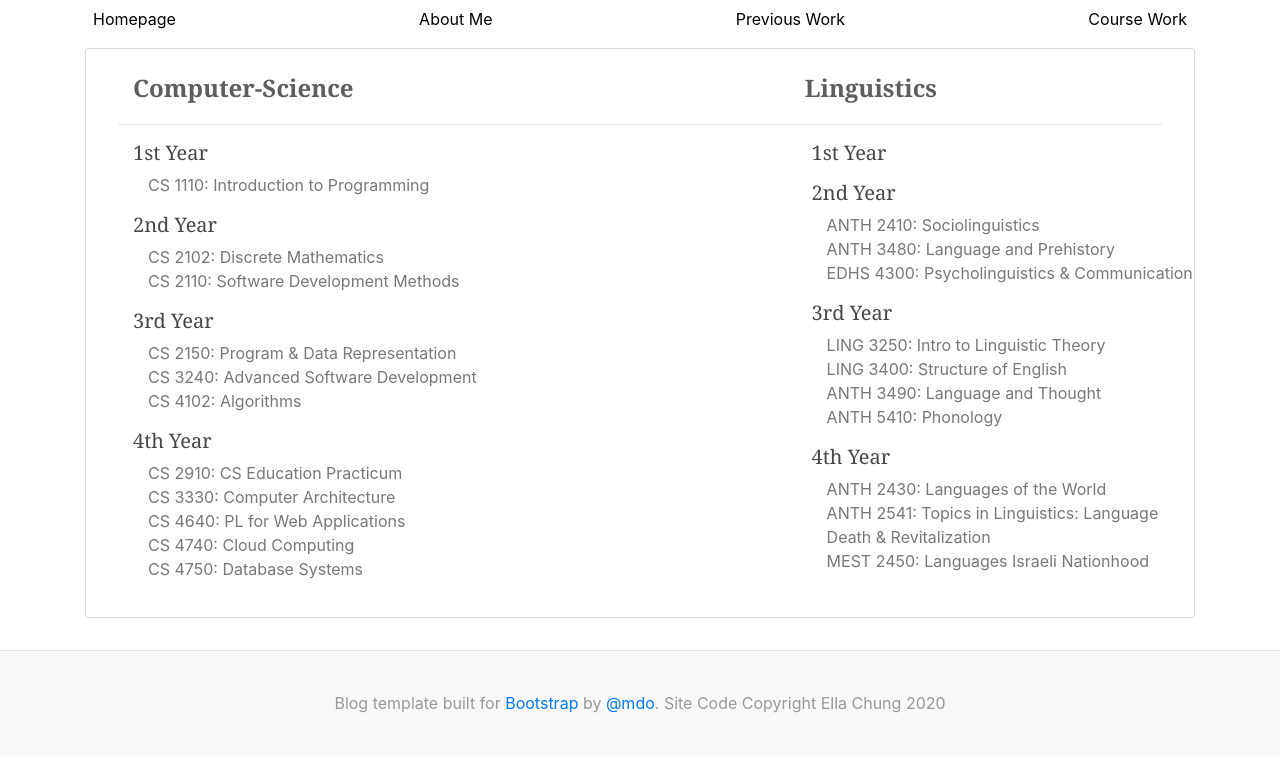
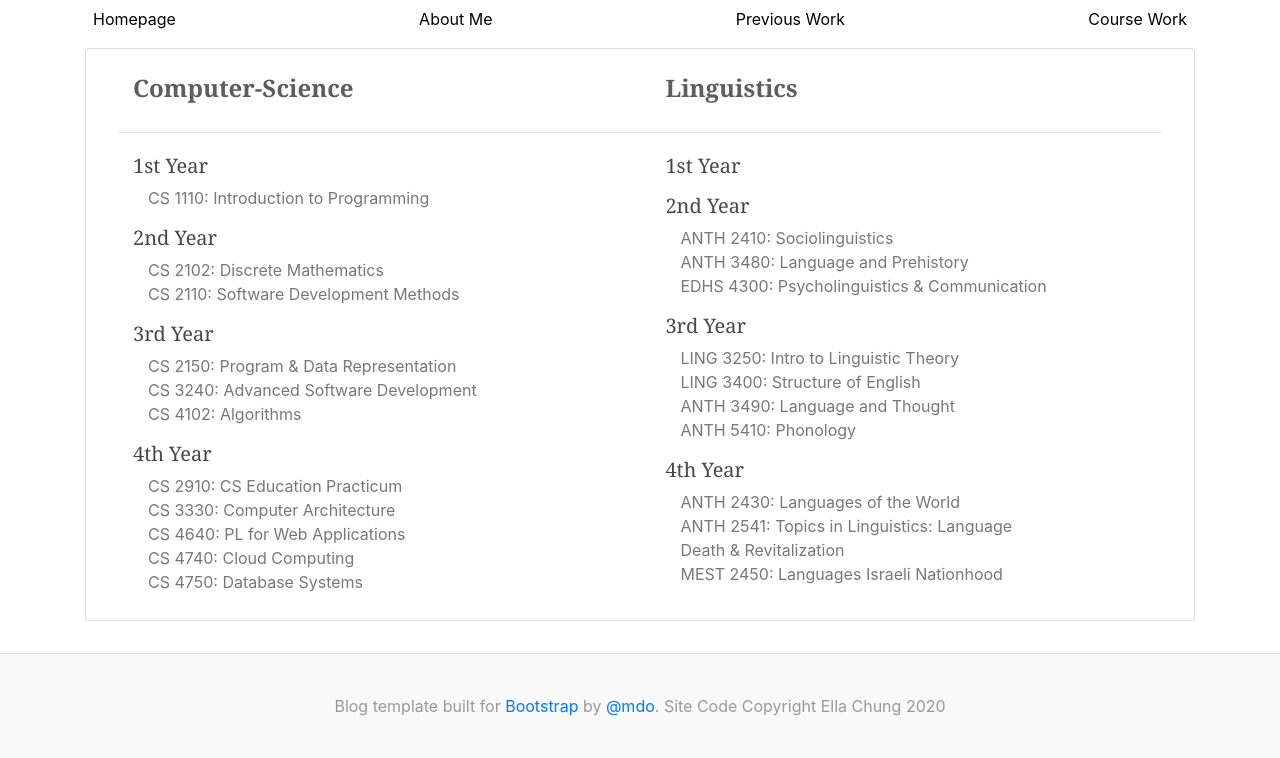
Before and after one commit to EllaChung/escResume, a Django app: page /courseWork/ in a window 1280 px wide. Shown: the part 73-831 px from the top of the page. Before the commit the page ends 786 px from the top, so only its background shows below. Run offline with Django 3.2, Linux system fonts and the light colour scheme; some libraries are stand-ins or nearby versions.

Commit message:
Fixed scalability of coursework

```diff
--- a/polls/static/styling/courseWork.css
+++ b/polls/static/styling/courseWork.css
@@ -5,6 +5,18 @@ h5 {
 
 .list-unstyled {
     padding-left: 30px;
+}
+
+.cs {
+    grid-column: 1/2;
+}
+
+.linguistics {
+    grid-column: 2/3;
+}
+
+.titleblock {
+    width: 200%;
 }
 
 .narrative {
--- a/polls/templates/polls/courseWork.html
+++ b/polls/templates/polls/courseWork.html
@@ -3,17 +3,16 @@
 
 {% block content %}
 
-<link rel="stylesheet"  type="text/css" href="{% static 'styling/courseWork.css' %}">
+<link rel="stylesheet"  type="text/css" href="{% static 'styling/courseWork.css' %}"/>
 
   <div class="container">
     <div class="jumbotron text-black rounded" style="background-color: white; padding-top: 20px; padding-bottom: 20px; border: 0.5px rgba(207, 207, 207, 0.705) solid;">
-        <!--<h5 class="display-4 font-italic" style="padding-left: 15px; color: rgba(19, 161, 255, 0.459)">Course Work</h5>
-        <hr>-->
-        <h4 style="padding-left: 15px; padding-top: 5px; padding-bottom: 5px; word-spacing: 445px"><strong>Computer-Science Linguistics</strong></h4>
-        <!--<h4 style="padding-right: 215px; text-align: right"><strong>Linguistics</strong></h4>-->
-        <hr>
-        <div class="grid-container" style="display: grid; grid-template-columns: 50% 50%; grid-gap: 15%">
-          <div>
+      <div class="grid-container" style="display: grid; grid-template-columns: 50% 50%; grid-gap: 1%">
+        <h4 style="padding-left: 15px; padding-top: 5px; padding-bottom: 0px; word-spacing: 45px"><strong>Computer-Science</strong></h4>
+        <h4 style="padding-left: 15px; padding-top: 5px; padding-bottom: 0px; word-spacing: 45px"><strong>Linguistics</strong></h4>
+        <hr class="titleblock">
+
+          <div class="cs">
             <h5>1st Year</h5>
               <ul class="list-unstyled">
                 <li>CS 1110: Introduction to Programming</li>
@@ -42,7 +41,7 @@
             </ul>
           </div>
 
-          <div>
+          <div class="linguistics">
             <h5>1st Year</h5>
               <ul class="list-unstyled">
               </ul>
@@ -69,7 +68,8 @@
               <li>MEST 2450: Languages Israeli Nationhood</li>
             </ul>
           </div>
-        </div>
+
+      </div>
     </div>
   </div>
 
```
